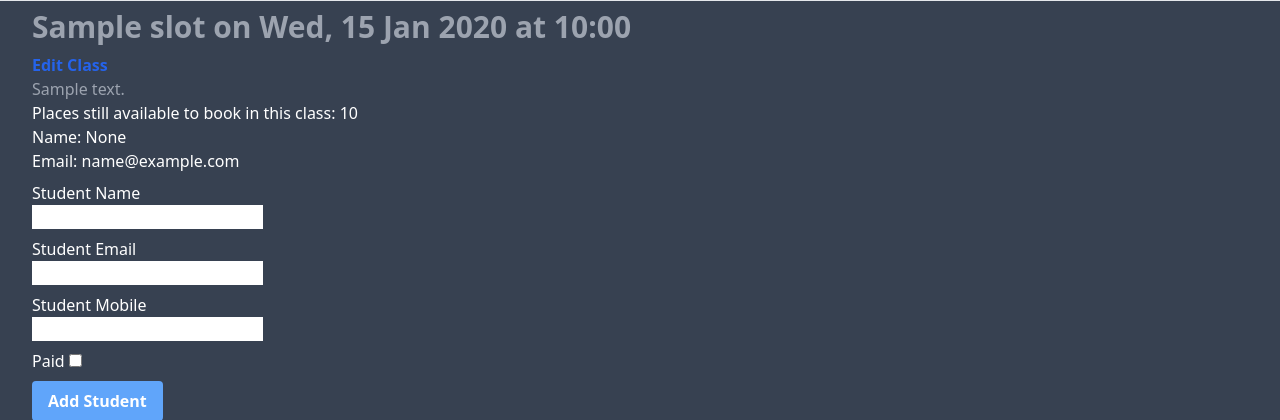
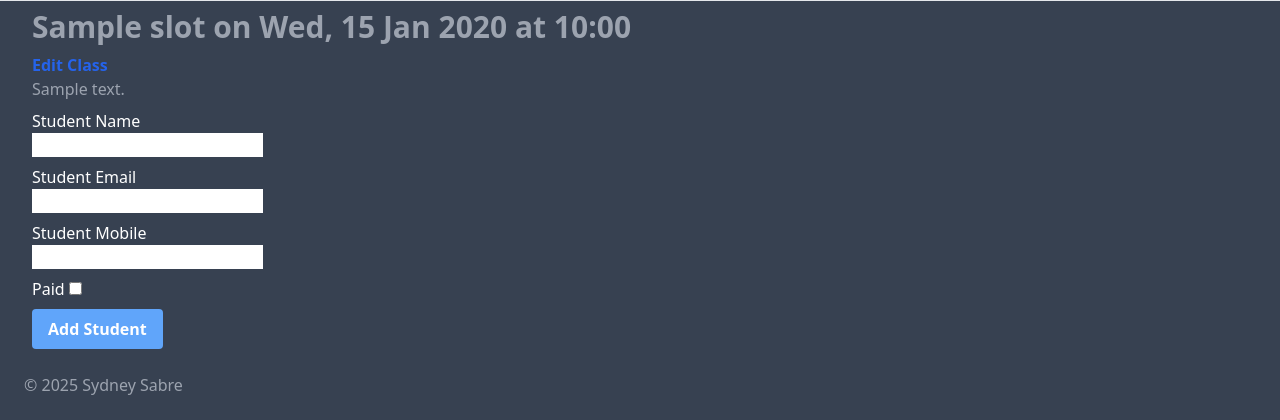
Before and after one commit to johnchowssc/lesson_booking_site, a Flask app: page /classes/1 in a window 1280 px wide. Shown: the part 80-500 px from the top of the page. Run offline with Flask 2, Linux system fonts and the light colour scheme; a user stored in the database is signed in; tables that the repository leaves empty hold one stand-in row (values such as "Sample post"); style sheets or scripts are compiled from the project's sources.

Commit message:
hide class capacity and own name and email for non-admin

```diff
--- a/app/templates/class_slot.html
+++ b/app/templates/class_slot.html
@@ -99,9 +99,9 @@
         {% endif %}
         {% if current_class.capacity != None  %}
         {% if current_class.students|length < current_class.capacity %}
-            <p class="text-white">Places still available to book in this class: {{ current_class.capacity - current_class.students|length }}</p>
+            <!--<p class="text-white">Places still available to book in this class: {{ current_class.capacity - current_class.students|length }}</p>
             <p class="text-white">Name: {{ form.name.data }}</p>
-            <p class="text-white">Email: {{ current_user.email }}</p>
+            <p class="text-white">Email: {{ current_user.email }}</p>-->
             <form action="" method="post" novalidate>
                 {{ form.hidden_tag() }}
                 {% if current_user.is_admin: %}
@@ -150,9 +150,9 @@
                     <span style="color: red;">[{{ error }}]</span>
                     {% endfor %}
                 </div>
-                <!--<p hidden>
+                <p hidden>
                     {{ form.name }} {{ form.email }}
-                </p>-->
+                </p>
                 {% endif %}
                 <div class="my-2">
                     <p class="text-white">
```
